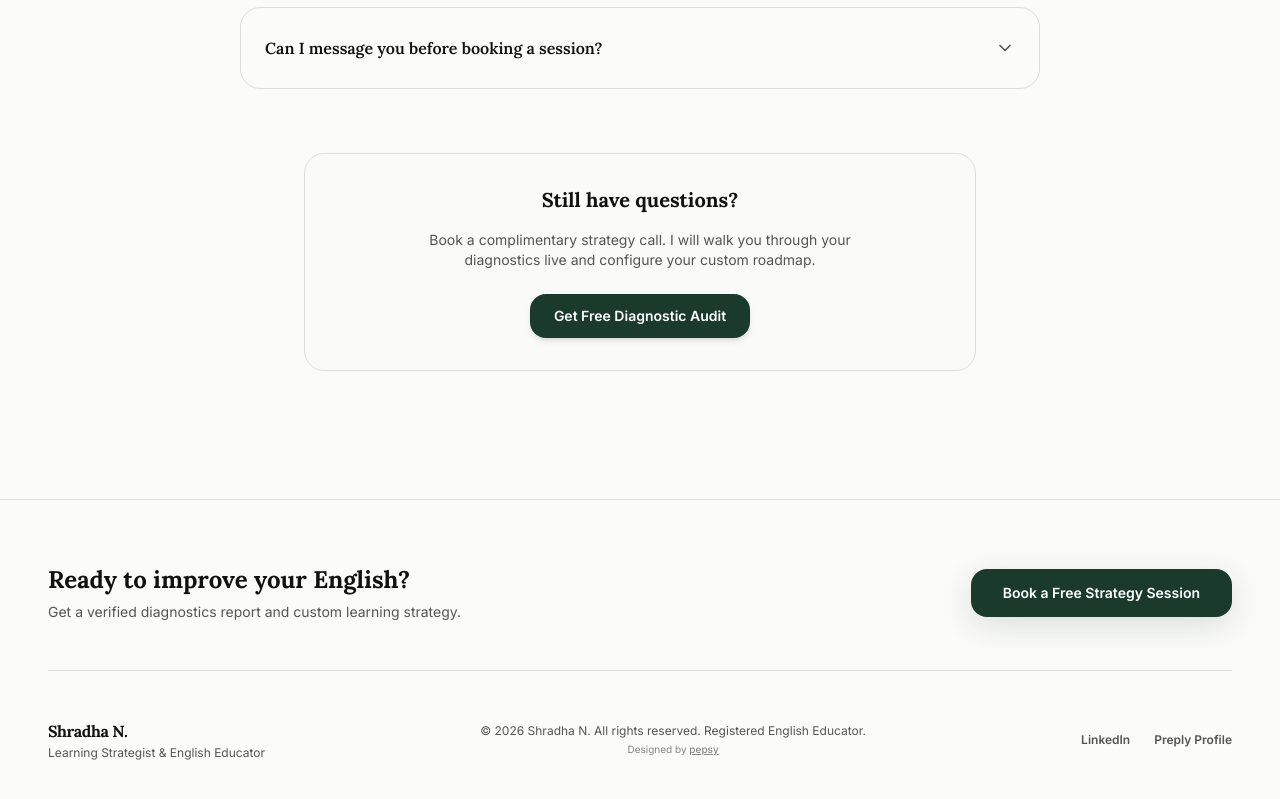
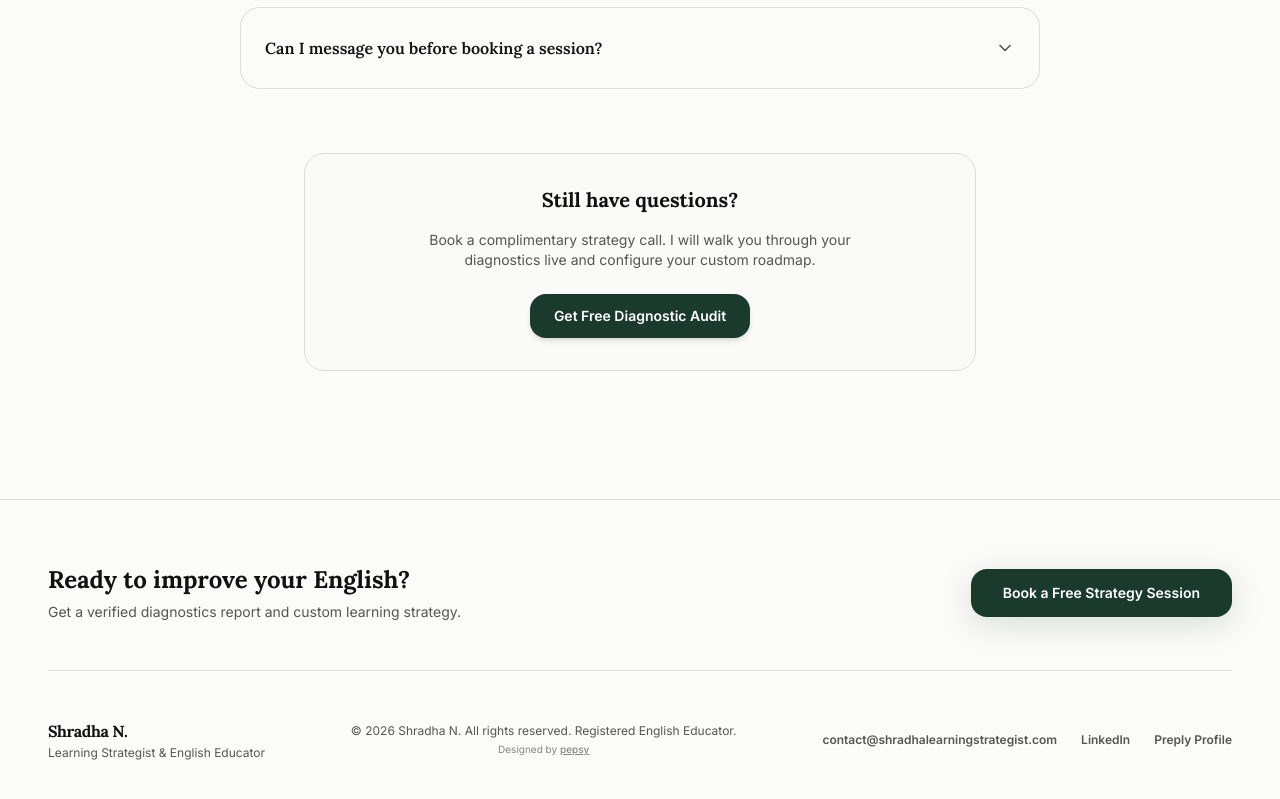
Before and after one commit to pepsilonyt/Shradha-Nirmale-Portfolio-Website, a Next.js app: page / in a window 1280 px wide. Shown: the part 10722-11521 px from the top of the page. Built offline with nearby package versions, Linux system fonts and the light colour scheme.

Commit message:
feat: update domain to shradhalearningstrategist.com and set official contact email

```diff
--- a/src/app/api/send-email/route.ts
+++ b/src/app/api/send-email/route.ts
@@ -4,7 +4,7 @@ export async function POST(request: Request) {
   try {
     const data = await request.json();
 
-    const recipient = 'stevera98@gmail.com';
+    const recipient = process.env.CONTACT_EMAIL || 'contact@shradhalearningstrategist.com';
     const subject = `New Diagnostic Form Submission - ${data.name || 'Anonymous'}`;
 
     // Construct a premium HTML email body
@@ -144,8 +144,9 @@ export async function POST(request: Request) {
           'Authorization': `Bearer ${resendApiKey}`,
         },
         body: JSON.stringify({
-          from: 'Portfolio Funnel <onboarding@resend.dev>', // Resend sandbox default sender
+          from: process.env.FROM_EMAIL || 'Portfolio Funnel <onboarding@resend.dev>',
           to: recipient,
+          reply_to: data.email || undefined,
           subject: subject,
           html: htmlContent,
         }),
--- a/src/app/layout.tsx
+++ b/src/app/layout.tsx
@@ -34,7 +34,7 @@ export const metadata: Metadata = {
   openGraph: {
     title: 'Shradha N. | Learning Strategist & English Educator',
     description: 'Premium English coaching for CELPIP, Duolingo English Test, and Corporate Communication.',
-    url: 'https://shradhanirmale.com',
+    url: 'https://shradhalearningstrategist.com',
     siteName: 'Shradha N. English Strategy',
     locale: 'en_US',
     type: 'website',
@@ -44,7 +44,7 @@ export const metadata: Metadata = {
     title: 'Shradha N. | Learning Strategist & English Educator',
     description: 'Isolate your exact English bottleneck and fast-track your scores and career.',
   },
-  metadataBase: new URL('https://shradhanirmale.com'),
+  metadataBase: new URL('https://shradhalearningstrategist.com'),
 };
 
 export default function RootLayout({
@@ -58,7 +58,8 @@ export default function RootLayout({
     '@type': 'Person',
     'name': 'Shradha Nirmale',
     'jobTitle': 'Learning Strategist & English Educator',
-    'url': 'https://shradhanirmale.com',
+    'url': 'https://shradhalearningstrategist.com',
+    'email': 'mailto:contact@shradhalearningstrategist.com',
     'sameAs': ['https://www.linkedin.com/in/shradha-nirmale-english-educator-conversion-optimizer/'],
   };
 
--- a/src/components/footer.tsx
+++ b/src/components/footer.tsx
@@ -84,7 +84,14 @@ export default function Footer() {
           </div>
 
           {/* Right: Links */}
-          <div className="flex items-center gap-6">
+          <div className="flex flex-wrap items-center justify-center md:justify-end gap-6">
+            <a
+              href={`mailto:${NAV.email}`}
+              onClick={() => handleExternalClick('Email')}
+              className="text-xs font-semibold text-muted hover:text-accent transition-colors"
+            >
+              {NAV.email}
+            </a>
             <a
               href={NAV.linkedin}
               target="_blank"
--- a/src/lib/constants.ts
+++ b/src/lib/constants.ts
@@ -1,5 +1,6 @@
 export const NAV = {
   logo: 'Shradha N. | Learning Strategist',
+  email: 'contact@shradhalearningstrategist.com',
   linkedin: 'https://www.linkedin.com/in/shradha-nirmale-english-educator-conversion-optimizer/',
   preply: 'https://preply.in/SHRADHA6EN3044924710?ts=17811645',
   calendar: 'https://calendar.app.google/ScjHC7Ku8iBbNgHj6',
```
